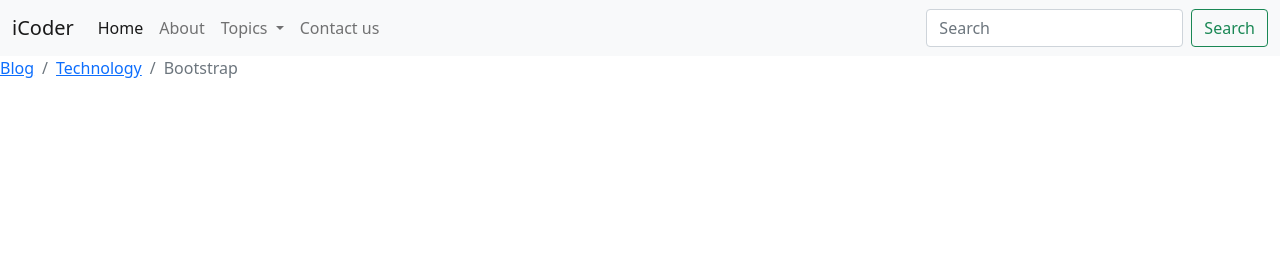
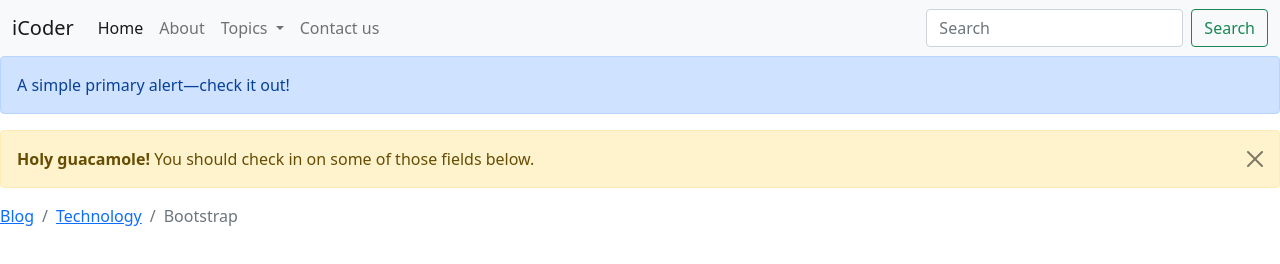
Before and after one commit to AdityaLalwani-CodeHub/Bootstrap, a plain HTML site: page index.html in a window 1280 px wide. Drawn offline with nearby package versions, Linux system fonts and the light colour scheme.

Commit message:
Simple and dissmisable alerts

```diff
--- a/index.html
+++ b/index.html
@@ -104,6 +104,26 @@
 			</div>
 		</nav>
 
+		<!-- Simple Alert -->
+		<div class="alert alert-primary" role="alert">
+			A simple primary alert—check it out!
+		</div>
+
+		<!-- Dismissable Alert -->
+		<div
+			class="alert alert-warning alert-dismissible fade show"
+			role="alert"
+		>
+			<strong>Holy guacamole!</strong> You should check in on some of
+			those fields below.
+			<button
+				type="button"
+				class="btn-close"
+				data-bs-dismiss="alert"
+				aria-label="Close"
+			></button>
+		</div>
+
 		<!-- Breadcrumb -->
 		<nav aria-label="breadcrumb">
 			<ol class="breadcrumb">
@@ -114,6 +134,7 @@
 				</li>
 			</ol>
 		</nav>
+
 		<!-- Optional JavaScript; choose one of the two! -->
 
 		<!-- Option 1: Bootstrap Bundle with Popper -->
```
